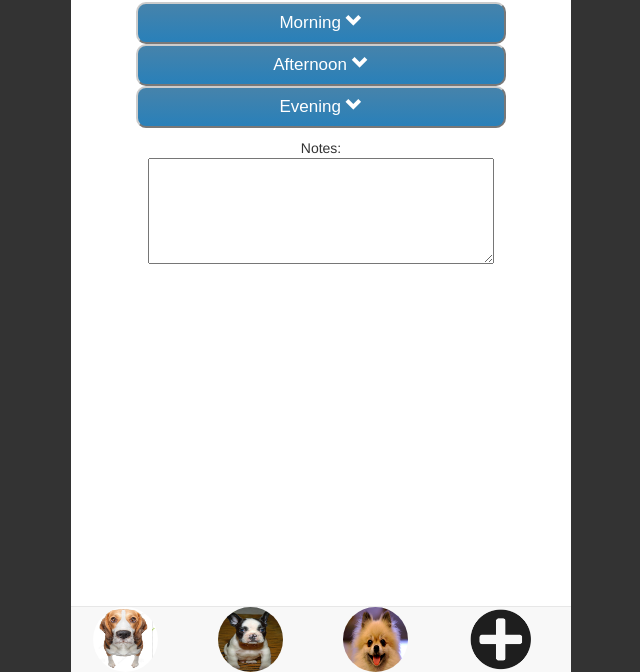
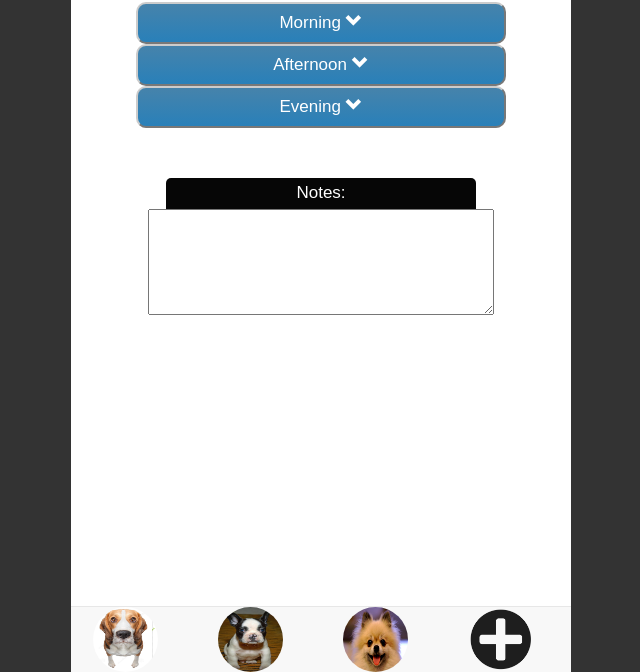
Before and after one commit to MLudgate/2015_09_26_SimmonsHackathon_CopperSharksApp, a plain HTML site: page index.html in a window 1280 px wide. Shown: the part 128-800 px from the top of the page, without its empty margins (319-959 px from the left). Drawn offline with nearby package versions, Linux system fonts and the light colour scheme.

Commit message:
Notes Label Update

```diff
--- a/styles.css
+++ b/styles.css
@@ -114,3 +114,16 @@ body{
 .row{
   margin: auto;
 }
+
+.notes-label{
+  background: #060606;
+  border-top-left-radius: 5px;
+  border-top-right-radius: 5px;
+  font-family: Arial;
+  color: #ffffff;
+  font-size: 17px;
+  padding: 3px 20px 3px 20px;
+  text-decoration: none;
+  width: 310px;
+  margin: auto;
+}
```
Also changed, not shown: index.html (+1 -2 lines).
